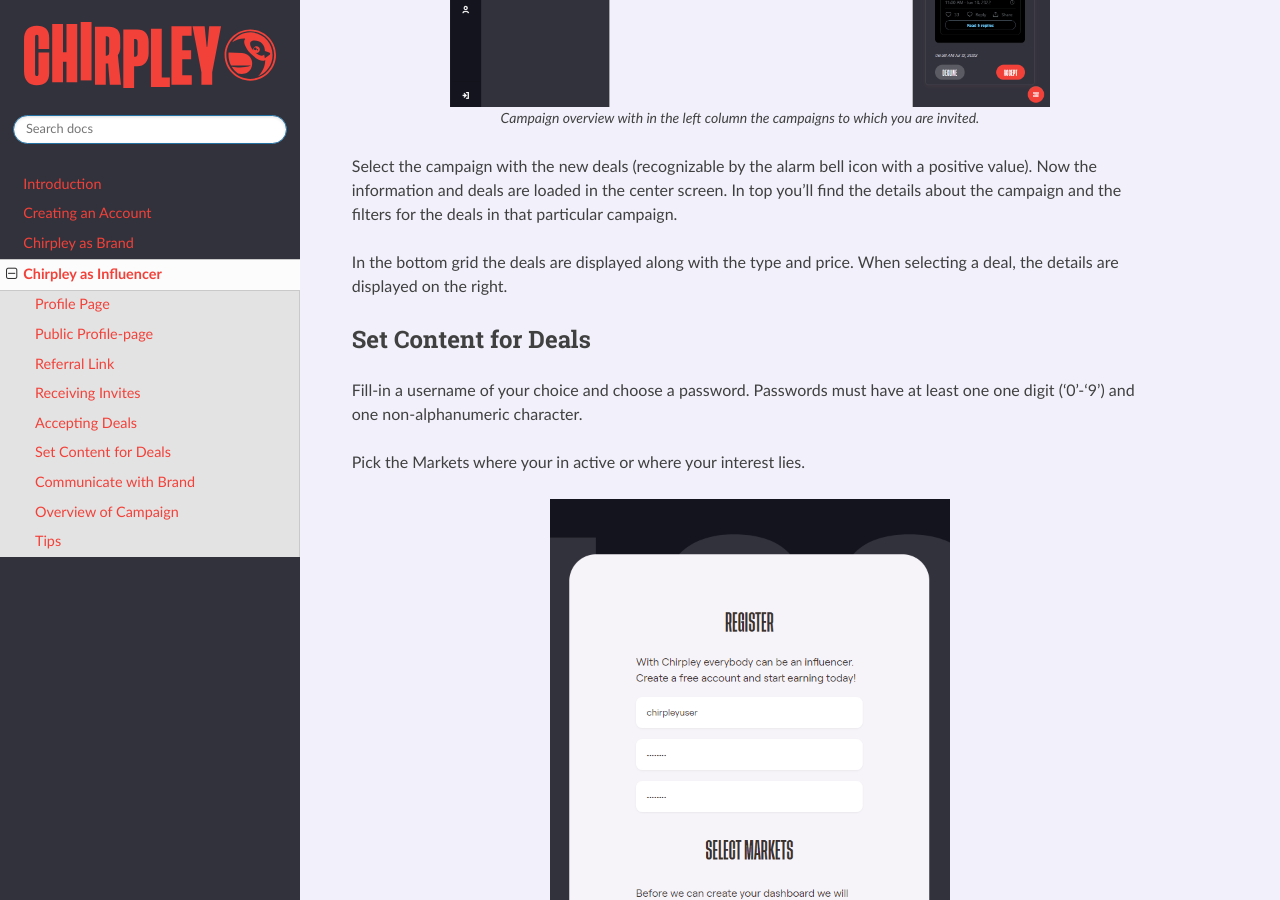
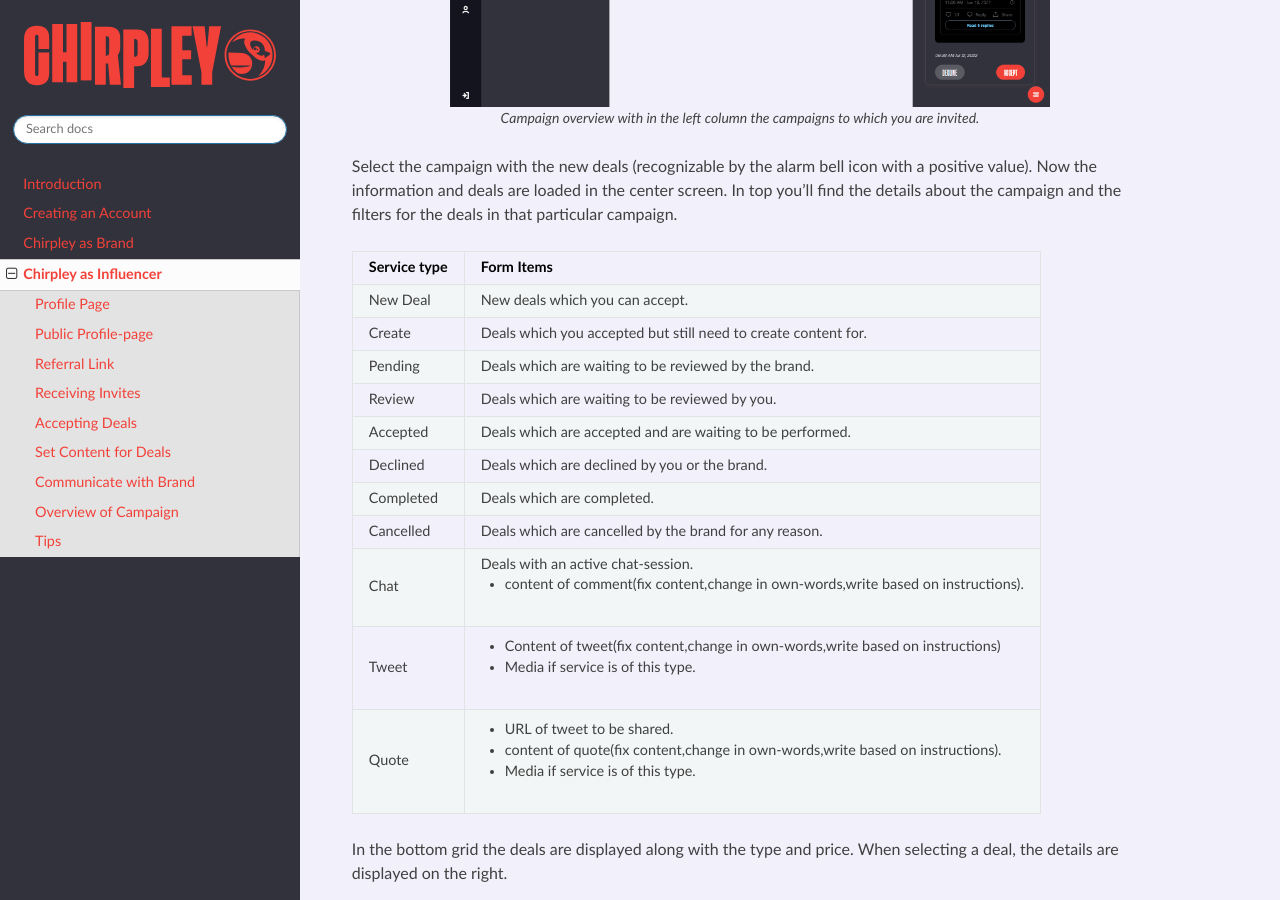
Before and after one commit to chirpley/docs, a Sphinx documentation site: the page built from docs/source/asinfluencer.rst, in a window 1280 px wide and 900 px high, scrolled down 3851 px. Built offline with Sphinx 7.4.7 and the Read the Docs theme 2.0.0, drawn with Linux system fonts in a browser that asks for light colours; pages that are not in the unit, such as notebooks, are missing from menus.

Commit message:
Update asinfluencer.rst

```diff
--- a/docs/source/asinfluencer.rst
+++ b/docs/source/asinfluencer.rst
@@ -115,6 +115,29 @@
 In top you'll find the details about the campaign and the filters for the deals in that particular campaign.
 
 
+============  ==========
+Service type  Form Items
+============  ==========
+New Deal      New deals which you can accept.
+Create        Deals which you accepted but still need to create content for.
+Pending       Deals which are waiting to be reviewed by the brand.
+Review        Deals which are waiting to be reviewed by you.
+Accepted      Deals which are accepted and are waiting to be performed.
+Declined      Deals which are declined by you or the brand.
+Completed     Deals which are completed.
+Cancelled     Deals which are cancelled by the brand for any reason.
+Chat          Deals with an active chat-session.
+
+              - content of comment(fix content,change in own-words,write based on instructions).
+Tweet         - Content of tweet(fix content,change in own-words,write based on instructions)
+
+              - Media if service is of this type.
+Quote         - URL of tweet to be shared.
+
+              - content of quote(fix content,change in own-words,write based on instructions).
+              - Media if service is of this type.
+============  ==========
+
 ===========       =======
 Filter type       Content
 ===========       =======
```
